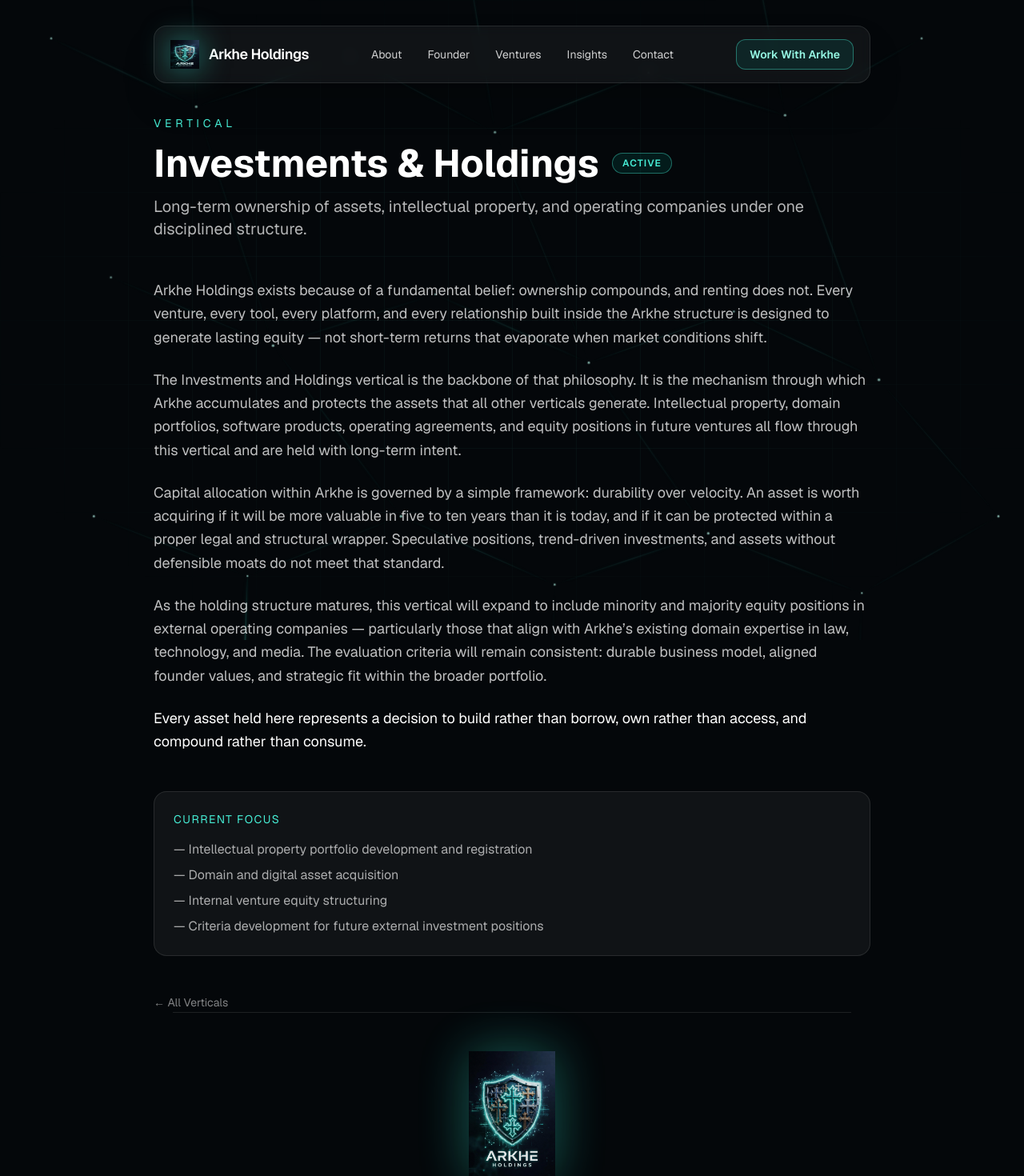
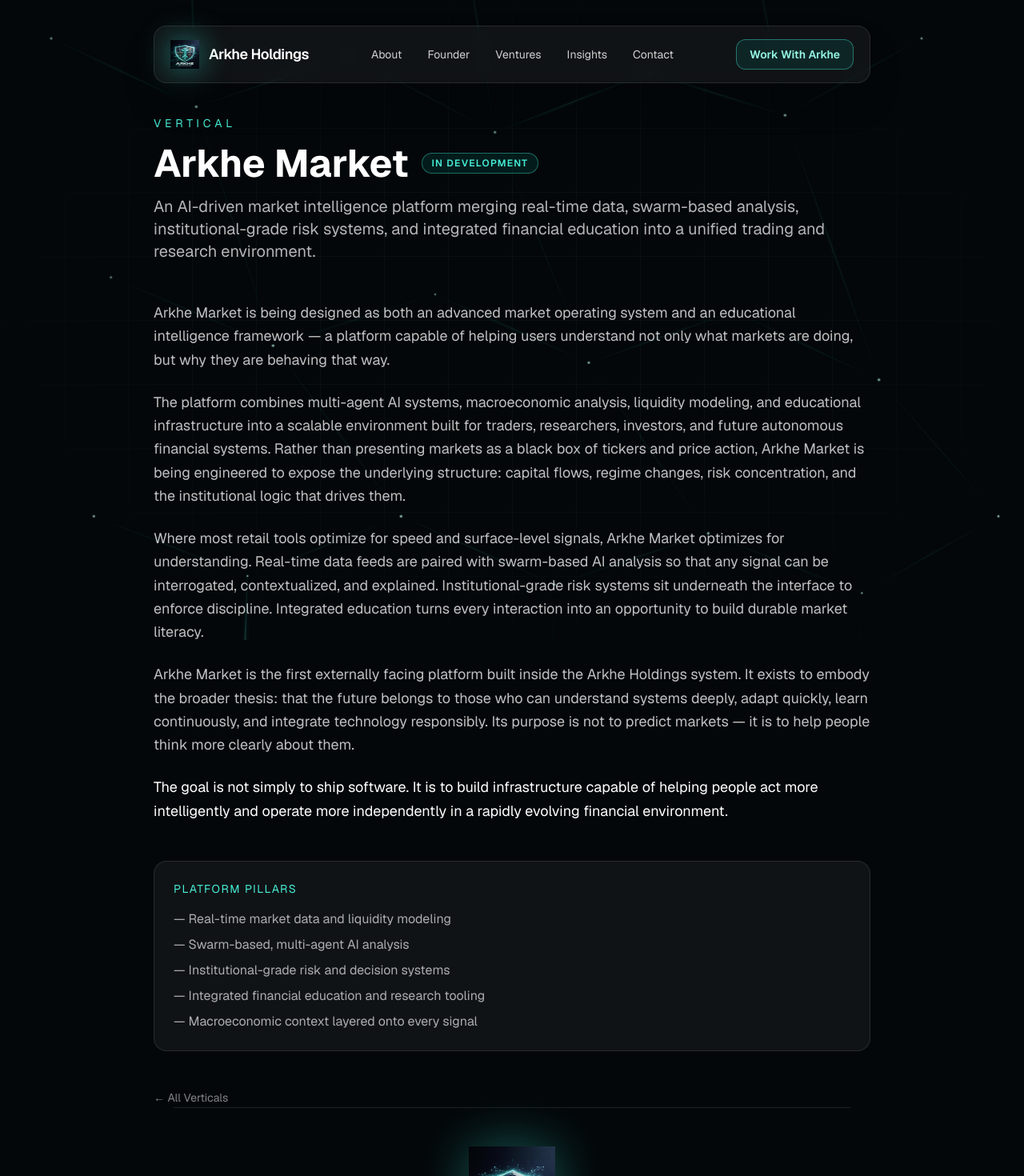
Before and after one commit to WonWayup89/-arkhe-holdings-site, a Next.js app: page /holdings in a window 1280 px wide. Shown: the top 1470 px of the page at 80% size. Built offline with nearby package versions, Linux system fonts and the light colour scheme.

Commit message:
Rename Investments & Holdings vertical to Arkhe Market

```diff
--- a/app/about/page.tsx
+++ b/app/about/page.tsx
@@ -23,7 +23,7 @@
           <p className="mt-4 text-lg leading-relaxed text-white/70">
             Arkhe Holdings is a holding company built to structure, protect, and scale disciplined
             ventures across five verticals: Legal, Technology &amp; AI, Media &amp; Community,
-            Investments &amp; Holdings, and Consulting &amp; Strategy. It is not a startup. It is
+            Arkhe Market, and Consulting &amp; Strategy. It is not a startup. It is
             not a personal brand. It is infrastructure — the legal and operational shell that houses
             serious work and keeps each venture accountable to its own lane.
           </p>
--- a/app/holdings/page.tsx
+++ b/app/holdings/page.tsx
@@ -12,45 +12,46 @@
         </p>
 
         <div className="mt-4 flex flex-wrap items-center gap-4">
-          <h1 className="text-5xl font-bold">Investments &amp; Holdings</h1>
+          <h1 className="text-5xl font-bold">Arkhe Market</h1>
           <span className="rounded-full border border-teal-300/40 bg-teal-400/10 px-3 py-1 text-xs font-semibold uppercase tracking-widest text-teal-300">
-            Active
+            In Development
           </span>
         </div>
 
         <p className="mt-4 text-xl text-white/70">
-          Long-term ownership of assets, intellectual property, and operating companies under one disciplined structure.
+          An AI-driven market intelligence platform merging real-time data, swarm-based analysis, institutional-grade risk systems, and integrated financial education into a unified trading and research environment.
         </p>
 
         <div className="mt-12 space-y-6 text-lg leading-relaxed text-white/75">
           <p>
-            Arkhe Holdings exists because of a fundamental belief: ownership compounds, and renting does not. Every venture, every tool, every platform, and every relationship built inside the Arkhe structure is designed to generate lasting equity — not short-term returns that evaporate when market conditions shift.
+            Arkhe Market is being designed as both an advanced market operating system and an educational intelligence framework — a platform capable of helping users understand not only what markets are doing, but why they are behaving that way.
           </p>
 
           <p>
-            The Investments and Holdings vertical is the backbone of that philosophy. It is the mechanism through which Arkhe accumulates and protects the assets that all other verticals generate. Intellectual property, domain portfolios, software products, operating agreements, and equity positions in future ventures all flow through this vertical and are held with long-term intent.
+            The platform combines multi-agent AI systems, macroeconomic analysis, liquidity modeling, and educational infrastructure into a scalable environment built for traders, researchers, investors, and future autonomous financial systems. Rather than presenting markets as a black box of tickers and price action, Arkhe Market is being engineered to expose the underlying structure: capital flows, regime changes, risk concentration, and the institutional logic that drives them.
           </p>
 
           <p>
-            Capital allocation within Arkhe is governed by a simple framework: durability over velocity. An asset is worth acquiring if it will be more valuable in five to ten years than it is today, and if it can be protected within a proper legal and structural wrapper. Speculative positions, trend-driven investments, and assets without defensible moats do not meet that standard.
+            Where most retail tools optimize for speed and surface-level signals, Arkhe Market optimizes for understanding. Real-time data feeds are paired with swarm-based AI analysis so that any signal can be interrogated, contextualized, and explained. Institutional-grade risk systems sit underneath the interface to enforce discipline. Integrated education turns every interaction into an opportunity to build durable market literacy.
           </p>
 
           <p>
-            As the holding structure matures, this vertical will expand to include minority and majority equity positions in external operating companies — particularly those that align with Arkhe&rsquo;s existing domain expertise in law, technology, and media. The evaluation criteria will remain consistent: durable business model, aligned founder values, and strategic fit within the broader portfolio.
+            Arkhe Market is the first externally facing platform built inside the Arkhe Holdings system. It exists to embody the broader thesis: that the future belongs to those who can understand systems deeply, adapt quickly, learn continuously, and integrate technology responsibly. Its purpose is not to predict markets — it is to help people think more clearly about them.
           </p>
 
           <p className="text-white">
-            Every asset held here represents a decision to build rather than borrow, own rather than access, and compound rather than consume.
+            The goal is not simply to ship software. It is to build infrastructure capable of helping people act more intelligently and operate more independently in a rapidly evolving financial environment.
           </p>
         </div>
 
         <div className="mt-12 rounded-2xl border border-white/10 bg-white/5 p-6">
-          <p className="text-sm uppercase tracking-widest text-teal-300">Current Focus</p>
+          <p className="text-sm uppercase tracking-widest text-teal-300">Platform Pillars</p>
           <ul className="mt-4 space-y-2 text-white/65">
-            <li>— Intellectual property portfolio development and registration</li>
-            <li>— Domain and digital asset acquisition</li>
-            <li>— Internal venture equity structuring</li>
-            <li>— Criteria development for future external investment positions</li>
+            <li>— Real-time market data and liquidity modeling</li>
+            <li>— Swarm-based, multi-agent AI analysis</li>
+            <li>— Institutional-grade risk and decision systems</li>
+            <li>— Integrated financial education and research tooling</li>
+            <li>— Macroeconomic context layered onto every signal</li>
           </ul>
         </div>
 
--- a/lib/ventures.ts
+++ b/lib/ventures.ts
@@ -57,14 +57,14 @@
   },
   {
     id: "capital",
-    name: "Arkhe Capital",
-    vertical: "Investments & Holdings",
-    stage: "Forming",
-    stageColor: "yellow",
+    name: "Arkhe Market",
+    vertical: "Arkhe Market",
+    stage: "In Development",
+    stageColor: "teal",
     description:
-      "Long-term ownership of digital assets, intellectual property, domains, and operating companies. Provides the financial architecture for the broader Arkhe system.",
+      "AI-driven market intelligence platform merging real-time data, swarm-based AI analysis, institutional-grade risk systems, and integrated financial education into a unified trading and research environment.",
     detail:
-      "Entity structure and asset acquisition strategy in formation.",
+      "Platform architecture and multi-agent analysis layer in active development.",
     href: "/holdings",
     pos: { x: 50, y: 50 },
     size: 1.2,
--- a/lib/verticals.ts
+++ b/lib/verticals.ts
@@ -43,11 +43,11 @@
   },
   {
     id: "holdings",
-    title: "Investments & Holdings",
-    shortTitle: "Holdings",
+    title: "Arkhe Market",
+    shortTitle: "Market",
     href: "/holdings",
     blurb:
-      "Long term ownership of assets, intellectual property, domains, and operating companies.",
+      "AI-driven market intelligence platform merging real-time data, multi-agent analysis, and integrated financial education.",
   },
   {
     id: "strategy",
```
